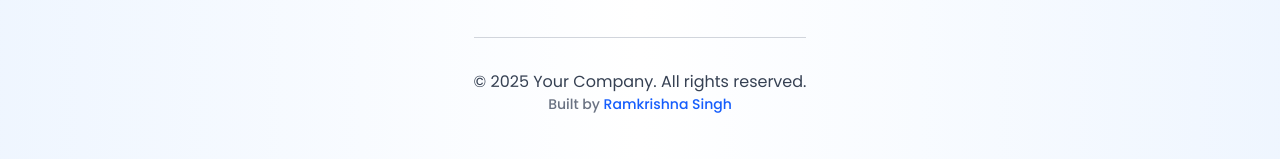
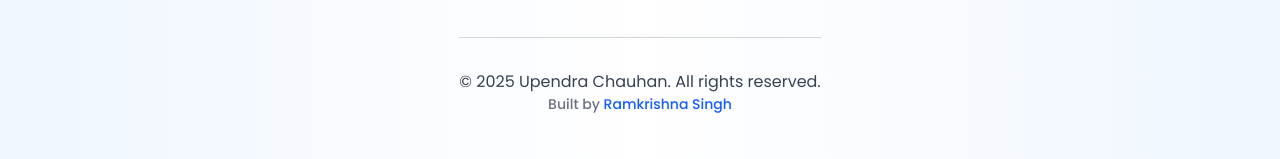
Before and after one commit to upendra100279/My-Portfolio, a React (Vite) app in the folder My_Portfolio/: page / in a window 1280 px wide. Shown: the part 7034-7193 px from the top of the page. Built offline with nearby package versions, Linux system fonts and the light colour scheme.

Commit message:
Update footer text with new company name

```diff
--- a/My_Portfolio/src/components/Footer.jsx
+++ b/My_Portfolio/src/components/Footer.jsx
@@ -56,7 +56,7 @@ function Footer() {
             {/* Footer Text */}
             <div className="mt-8 border-t border-gray-300 pt-8 flex flex-col items-center">
               <p className="text-md text-gray-700 font-light">
-                &copy; 2025 Your Company. All rights reserved.
+                &copy; 2025 Upendra Chauhan. All rights reserved.
               </p>
               <p className="text-sm text-gray-500 font-medium">
                 Built by <span className="text-blue-600">Ramkrishna Singh</span>
```
